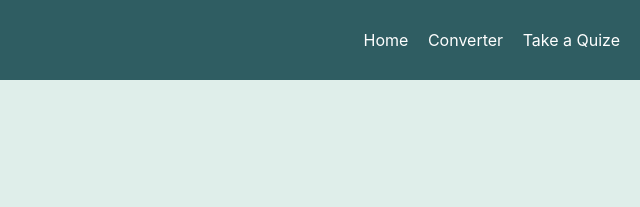
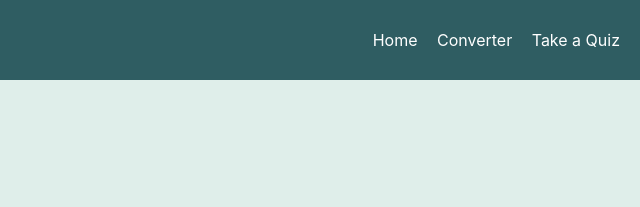
Before and after one commit to Showrin/web-assignment-1, a plain HTML site: page convert.html in a window 1280 px wide. Shown: the top 207 px of the page, 640-1280 px from the left. Drawn offline with Linux system fonts and the light colour scheme.

Commit message:
Fix typo

```diff
--- a/convert.html
+++ b/convert.html
@@ -16,7 +16,7 @@
       <ul>
         <li><a href="/">Home</a></li>
         <li><a href="/convert.html">Converter</a></li>
-        <li><a href="/quiz.html">Take a Quize</a></li>
+        <li><a href="/quiz.html">Take a Quiz</a></li>
       </ul>
     </nav>
   </header>
```
Also changed, not shown: index.html (+1 -1 lines).
